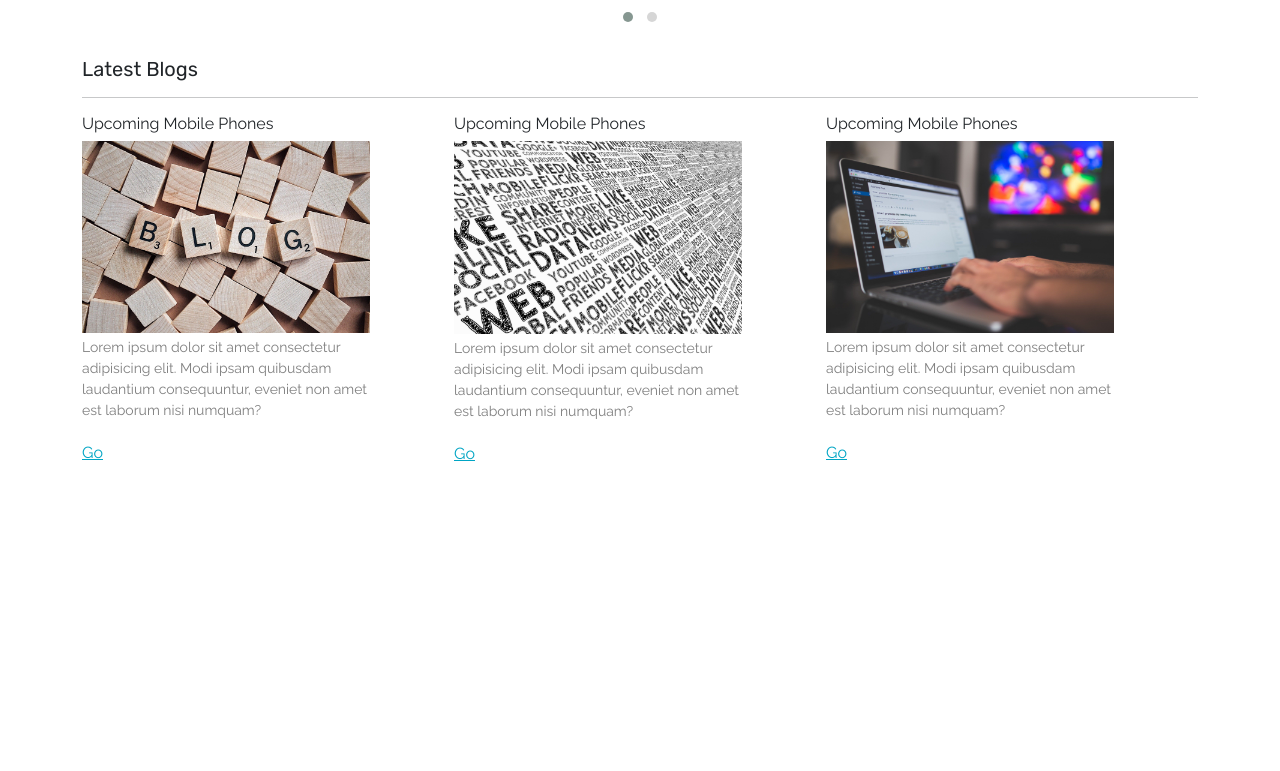
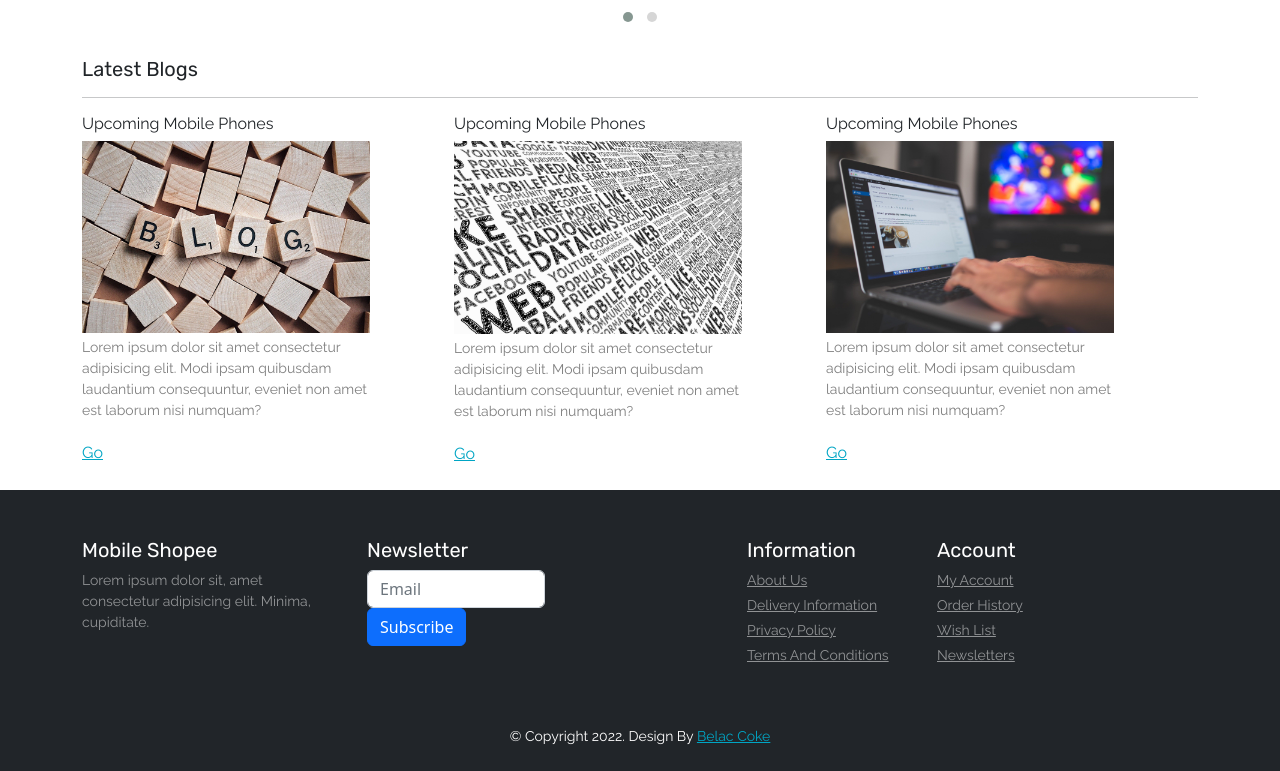
Before and after one commit to CalebCoughenour/php-ecommerce, a website: page index.html in a window 1280 px wide. Shown: the part 2961-3732 px from the top of the page. Before the commit the page ends 3451 px from the top, so only its background shows below. Drawn offline with nearby package versions, Linux system fonts and the light colour scheme.

Commit message:
add footer to bottom of page

```diff
--- a/index.html
+++ b/index.html
@@ -763,9 +763,49 @@
   <!-- End Main -->
 
   <!-- Start Footer -->
-  <footer>
+  <footer class="bg-dark text-white py-5" id="footer">
+    <div class="container">
+      <div class="row">
+        <div class="col-lg-3 col-12">
+          <h4 class="font-rubik font-size-20">Mobile Shopee</h4>
+          <p class="font-size-14 font-rale text-white-50">Lorem ipsum dolor sit, amet consectetur adipisicing elit. Minima, cupiditate.</p>
+        </div>
+        <div class="col-lg-4 col-12">
+          <h4 class="font-rubik font-size-20">Newsletter</h4>
+          <form class="form-row">
+            <div class="col">
+              <input type="text" class="form-control" style="width: 50%;" placeholder="Email">
+            </div>
+            <div class="col">
+              <button type="submit" class="btn btn-primary" style="margin-top: 2;">Subscribe</button>
+            </div>
+          </form>
+        </div>
+        <div class="col-lg-2 col-12">
+          <h4 class="font-rubik font-size-20">Information</h4>
+          <div class="d-flex flex-column flex-wrap">
+            <a href="#" class="font-rale font-size-14 text-white-50 pb-1">About Us</a>
+            <a href="#" class="font-rale font-size-14 text-white-50 pb-1">Delivery Information</a>
+            <a href="#" class="font-rale font-size-14 text-white-50 pb-1">Privacy Policy</a>
+            <a href="#" class="font-rale font-size-14 text-white-50 pb-1">Terms And Conditions</a>
+          </div>
+        </div>
+        <div class="col-lg-2 col-12">
+          <h4 class="font-rubik font-size-20">Account</h4>
+          <div class="d-flex flex-column flex-wrap">
+            <a href="#" class="font-rale font-size-14 text-white-50 pb-1">My Account</a>
+            <a href="#" class="font-rale font-size-14 text-white-50 pb-1">Order History</a>
+            <a href="#" class="font-rale font-size-14 text-white-50 pb-1">Wish List</a>
+            <a href="#" class="font-rale font-size-14 text-white-50 pb-1">Newsletters</a>
+          </div>
+        </div>
+      </div>
+    </div>
 
   </footer>
+  <div class="copyright text-center bg-dark text-white py-2">
+    <p class="font-rale font-size-14">&copy; Copyright 2022. Design By <a href="#" class="color-secondary">Belac Coke</a></p>
+  </div>
   <!-- End Footer -->
 
   <script src="https://code.jquery.com/jquery-3.4.1.slim.min.js" integrity="sha384-J6qa4849blE2+poT4WnyKhv5vZF5SrPo0iEjwBvKU7imGFAV0wwj1yYfoRSJoZ+n" crossorigin="anonymous"></script>
```
